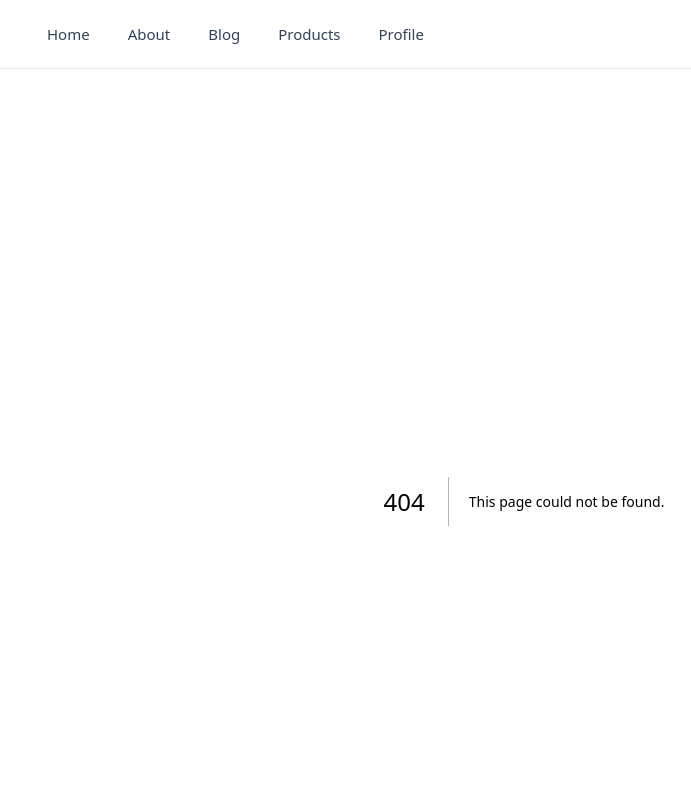
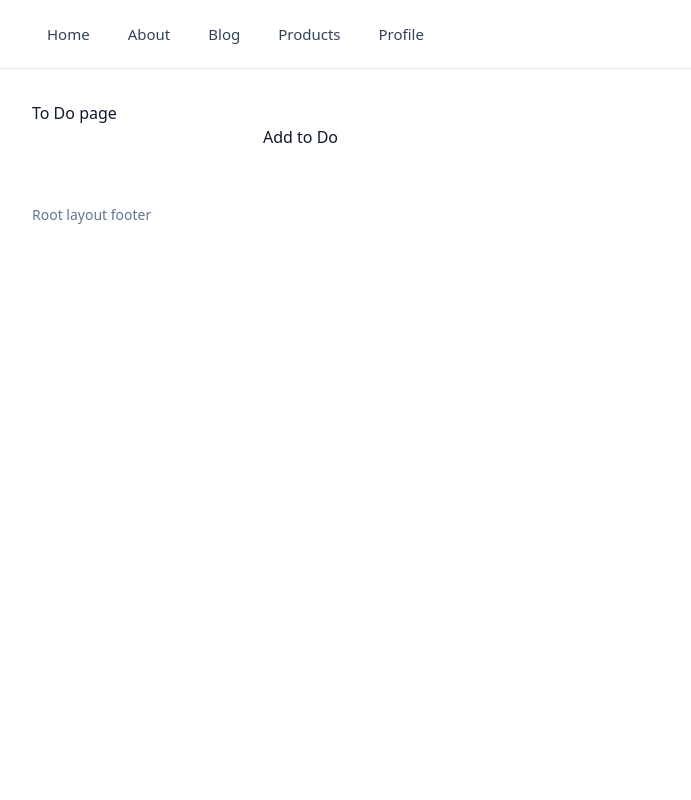
Before and after one commit to realTrueProger/next-hello-world, a Next.js app: page /todo in a window 1280 px wide. Before the commit this address had no page. Shown: the top 800 px of the page, without its empty margins (116-807 px from the left). Built offline with nearby package versions, Linux system fonts and the light colour scheme.

Commit message:
train client react todo

```diff
--- /dev/null
+++ b/src/app/todo/page.tsx
@@ -0,0 +1,36 @@
+"use client"
+
+import {useState} from "react";
+
+type ToDo = {
+    id: number;
+    text: string;
+}
+
+export default function ToDoList() {
+    const [text, setText] = useState("");
+    const [toDos, setToDos] = useState<ToDo[]>([]);
+
+    const handleAddToDo = () => {
+        const todo = text.trim();
+
+        if (todo) {
+            setToDos(prev => [...prev, {id: Date.now(), text: todo}]);
+            setText("");
+        }
+    }
+
+    return (
+        <>
+            <div>To Do page</div>
+            <input type="text"
+                   value={text}
+                   onChange={(e) => setText(e.target.value)}
+            />
+            <button onClick={handleAddToDo}>Add to Do</button>
+            <ul>
+                {toDos.map(todo => (<li key={todo.id}>{todo.text}</li>))}
+            </ul>
+        </>
+    )
+}
```
